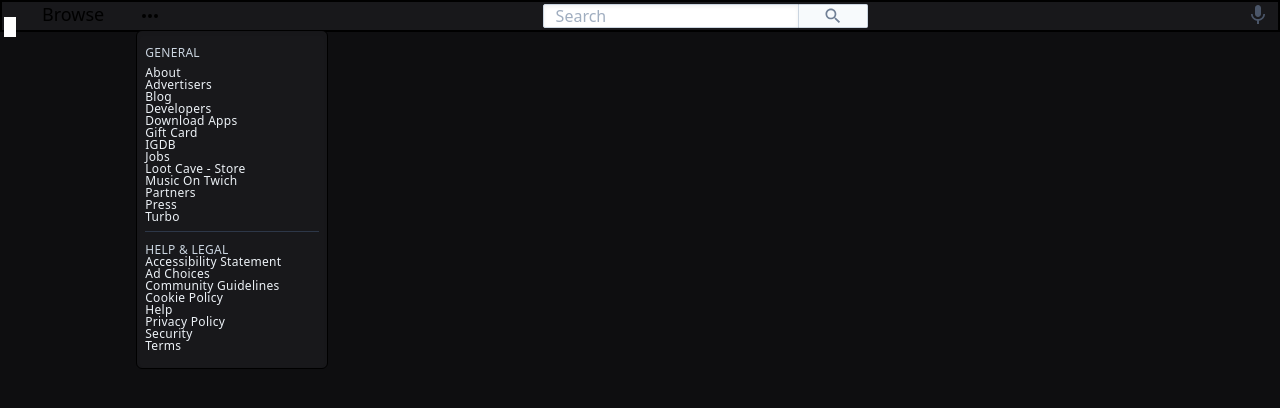
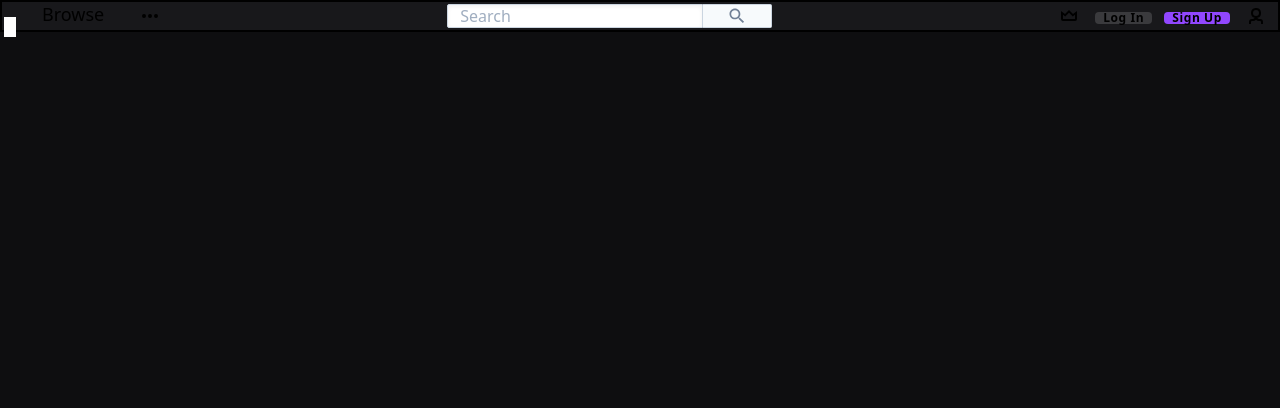
Before and after one commit to acatzk/twitch, a Nuxt app: page / in a window 1280 px wide. Shown: the top 408 px of the page. Built offline with nearby package versions, Linux system fonts and the light colour scheme.

Commit message:
last twitch flex design - done

```diff
--- a/components/TheNavBar.vue
+++ b/components/TheNavBar.vue
@@ -42,11 +42,26 @@
           </button>
         </form>
       </div>
-      <div class="flex items-center">
-        <ul class="flex items-center">
+      <div>
+        <ul class="flex items-center space-x-3">
           <li>
-            <button class="focus:outline-none rounded-full hover:bg-gray-200 transition ease-in-out duration-150">
-              <svg class="w-6 h-6 fill-current text-gray-700" xmlns="http://www.w3.org/2000/svg" viewBox="0 0 24 24" fill="black" ><path d="M0 0h24v24H0z" fill="none"/><path d="M12 14c1.66 0 2.99-1.34 2.99-3L15 5c0-1.66-1.34-3-3-3S9 3.34 9 5v6c0 1.66 1.34 3 3 3zm5.3-3c0 3-2.54 5.1-5.3 5.1S6.7 14 6.7 11H5c0 3.41 2.72 6.23 6 6.72V21h2v-3.28c3.28-.48 6-3.3 6-6.72h-1.7z"/></svg>
+            <button class="px-1 py-1 rounded transition ease-in-out duration-75 focus:outline-none hover:bg-gray-dark">
+              <svg class="w-5 h-5 fill-current" viewBox="0 0 20 20"><path fill-rule="evenodd" clip-rule="evenodd" d="M13.798 10.456L10 6.657l-3.798 3.799L4 8.805V13h12V8.805l-2.202 1.65zM18 5v8a2 2 0 0 1-2 2H4a2.002 2.002 0 0 1-2-2V5l4 3 4-4 4 4 4-3z"></path></svg>
+            </button>
+          </li>
+          <li>
+            <button class="text-xs tracking-wider bg-gray-dim px-2 rounded py-1.5 focus:outline-none font-bold transition ease-in-out duration-75 hover:bg-gray-dark focus:bg-gray-dim">
+              Log In
+            </button>
+          </li>
+          <li>
+            <button class="text-xs tracking-wider bg-primary px-2 rounded py-1.5 focus:outline-none font-bold transition ease-in-out duration-75 hover:bg-indigo-dark focus:bg-indigo-darkest">
+              Sign Up
+            </button>
+          </li>
+          <li>
+            <button class="px-1 py-1 rounded transition ease-in-out duration-75 focus:outline-none hover:bg-gray-dark">
+              <svg class="w-5 h-5 fill-current" viewBox="0 0 20 20"><path fill-rule="evenodd" d="M5 7a5 5 0 116.192 4.857A2 2 0 0013 13h1a3 3 0 013 3v2h-2v-2a1 1 0 00-1-1h-1a3.99 3.99 0 01-3-1.354A3.99 3.99 0 017 15H6a1 1 0 00-1 1v2H3v-2a3 3 0 013-3h1a2 2 0 001.808-1.143A5.002 5.002 0 015 7zm5 3a3 3 0 110-6 3 3 0 010 6z" clip-rule="evenodd"></path></svg>
             </button>
           </li>
         </ul>
@@ -59,7 +74,7 @@
   export default {
     data () {
       return {
-        toggle: true,
+        toggle: false,
         more: ['About', 'Advertisers', 'Blog', 'Developers', 'Download Apps', 'Gift Card', 'IGDB', 'Jobs', 'Loot Cave - Store', 'Music on Twich', 'Partners', 'Press', 'Turbo'],
         helpLegal: [
           'Accessibility Statement',
```
